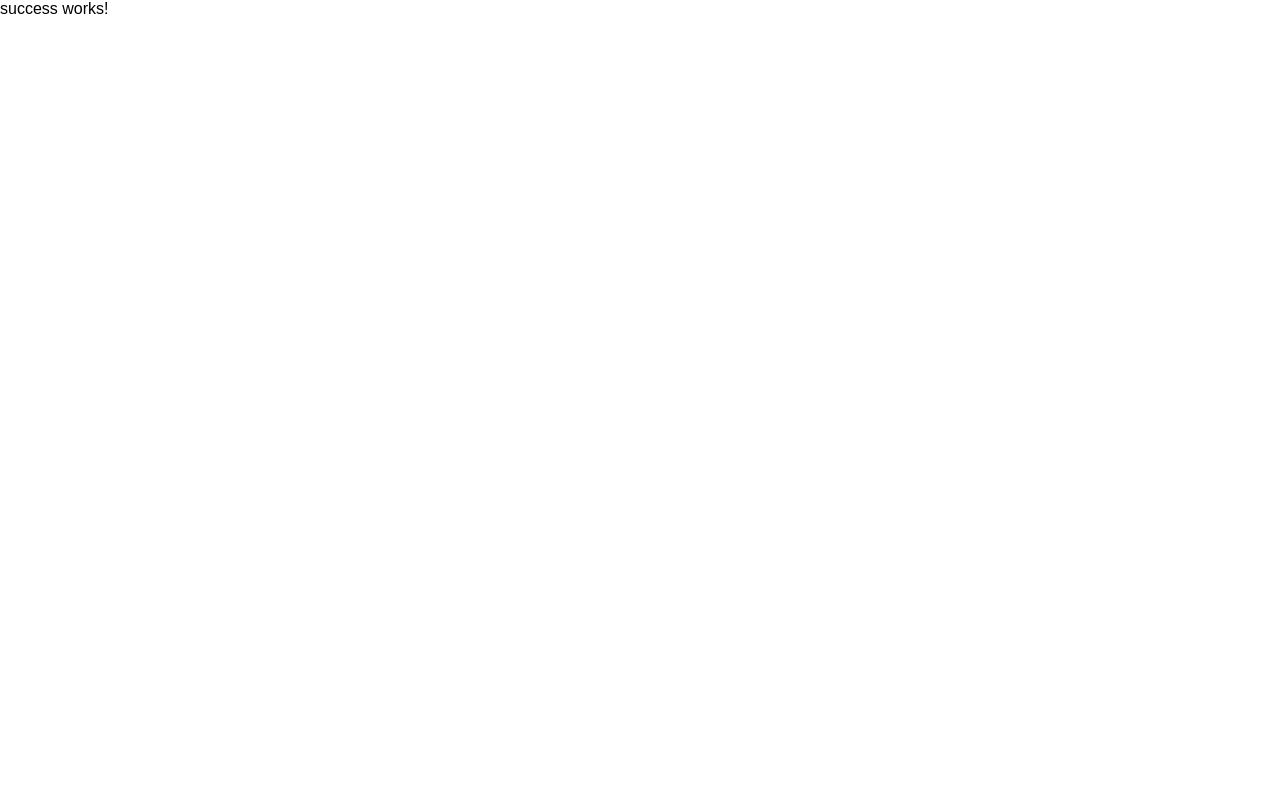
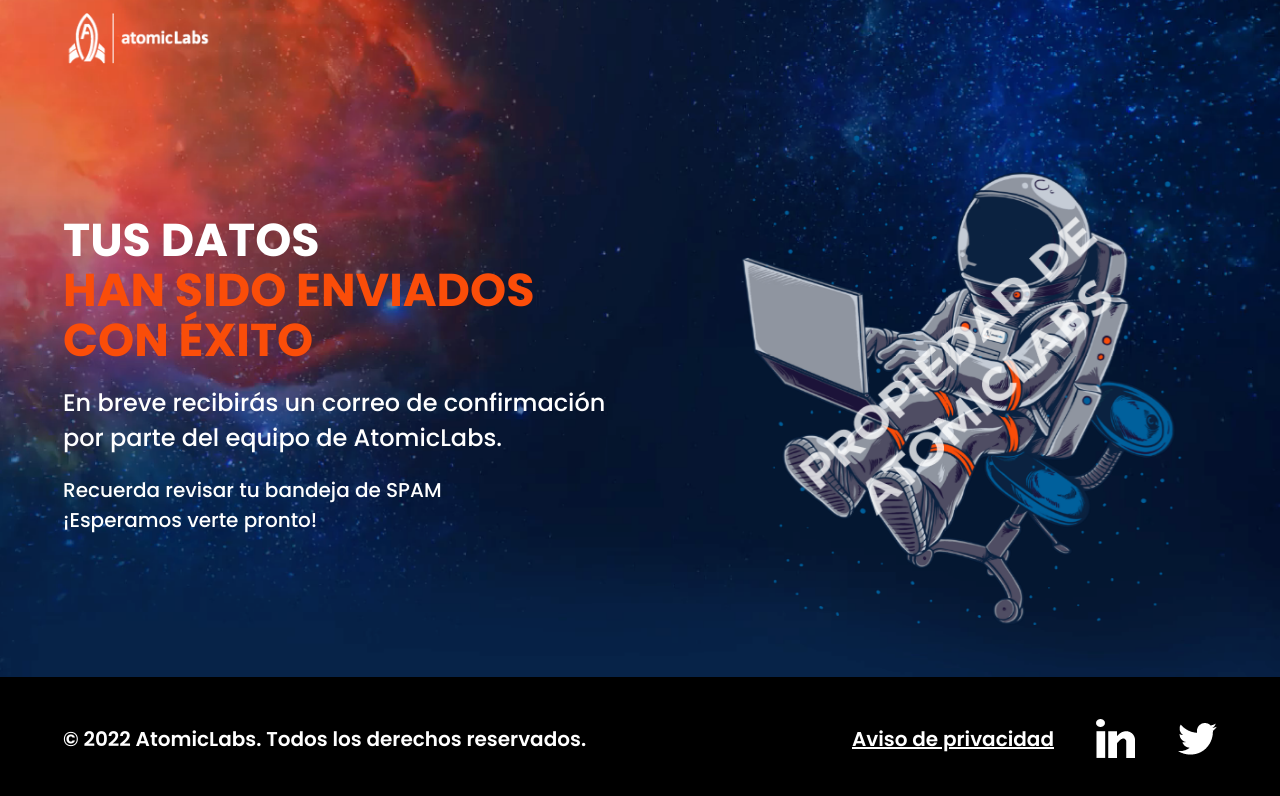
Before and after one commit to erickvpomie/atomic-test, an Angular app: page /success in a window 1280 px wide. Shown: the top 796 px of the page. Built offline with nearby package versions, Linux system fonts and the light colour scheme.

Commit message:
Se integra pantalla de success y ajusta estilos visuales.

```diff
--- a/src/app/pages/home/home.component.scss
+++ b/src/app/pages/home/home.component.scss
@@ -20,10 +20,43 @@
   }
 
   .presentation-layout {
+    position: relative;
     width: 1154px;
     height: 100vh;
     display: flex;
     z-index: 1;
+
+    .scroller-box{
+      width: 100%;
+      height: 100px;
+      position: absolute;
+      bottom: 0;
+      display: flex;
+      align-items: center;
+      justify-content: center;
+      color: $white-color;
+      .scroller-container{
+        width: 154px;
+        height: 100%;
+        display: flex;
+        flex-direction: column;
+        align-items: center;
+        .circle{
+          width: 58px;
+          height: 58px;
+          background: $white-color;
+          display: flex;
+          align-items: center;
+          justify-content: center;
+          border-radius: 50%;
+          cursor: pointer;
+          .arrow{
+            width: 20px;
+            object-fit: cover;
+          }
+        }
+      }
+    }
 
     .cosmonaut-container {
       width: 577px;
@@ -39,7 +72,7 @@
     }
 
     .promotion-container {
-      width: 5577px;
+      width: 577px;
       height: 100%;
       display: flex;
       flex-direction: column;
--- a/src/app/pages/home/home.component.ts
+++ b/src/app/pages/home/home.component.ts
@@ -8,6 +8,8 @@
   encapsulation: ViewEncapsulation.None
 })
 export class HomeComponent implements OnInit {
+
+  public showScroller : boolean = true;
 
   public cardsData    : Array<any> = [
     {
--- a/src/app/pages/register/register.component.html
+++ b/src/app/pages/register/register.component.html
@@ -1,25 +1,25 @@
-<div class="main-container">
+<div class="main-container animated">
   <img class="background" src="./assets/img/01.png" alt="space">
   <div class="register-layout">
-    <img class="main-logo" src="./assets/img/02.webp" alt="logo">
+    <img class="main-logo" src="./assets/img/02.webp" alt="logo" (click)="toHome()">
     <div class="process-layout">
       <div class="steps-container">
 
         <div class="time-line-container d-flex direction-column">
           <div class="numbers-container d-flex justify-content-space-between align-items-center">
-            <img class="step-number" src="./assets/img/16_alt.png" alt="logo" *ngIf="position == 0">
-            <img class="step-number" src="./assets/img/20.png" alt="logo" *ngIf="position !== 0">
+            <img class="step-number animated fadeIn " src="./assets/img/16_alt.png" alt="logo" *ngIf="position == 0">
+            <img class="step-number animated fadeIn" src="./assets/img/20.png" alt="logo" *ngIf="position !== 0">
 
-            <img class="step-number" src="./assets/img/17_alt.png" alt="logo" *ngIf="position == 0 || position == 1"> <!--Antes o la misma-->
-            <img class="step-number" src="./assets/img/20.png" alt="logo" *ngIf="position == 2 || position == 3 || position == 4"> <!-- después-->
+            <img class="step-number animated fadeIn delay-1" src="./assets/img/17_alt.png" alt="logo" *ngIf="position == 0 || position == 1"> <!--Antes o la misma-->
+            <img class="step-number animated fadeIn" src="./assets/img/20.png" alt="logo" *ngIf="position == 2 || position == 3 || position == 4"> <!-- después-->
 
 
-            <img class="step-number" src="./assets/img/18_alt.png" alt="logo" *ngIf="position == 0 || position == 1 || position == 2">
-            <img class="step-number" src="./assets/img/20.png" alt="logo" *ngIf="position == 3 || position == 4">
+            <img class="step-number animated fadeIn delay-2" src="./assets/img/18_alt.png" alt="logo" *ngIf="position == 0 || position == 1 || position == 2">
+            <img class="step-number animated fadeIn" src="./assets/img/20.png" alt="logo" *ngIf="position == 3 || position == 4">
 
 
-            <img class="step-number" src="./assets/img/19_alt.png" alt="logo" *ngIf="position == 0 || position == 1 || position == 2 || position == 3">
-            <img class="step-number" src="./assets/img/20.png" alt="logo" *ngIf="position == 4">
+            <img class="step-number animated fadeIn delay-3" src="./assets/img/19_alt.png" alt="logo" *ngIf="position == 0 || position == 1 || position == 2 || position == 3">
+            <img class="step-number animated fadeIn" src="./assets/img/20.png" alt="logo" *ngIf="position == 4">
           </div>
           <div class="progress-bar">
             <div class="progress-color" [ngClass]="{ 'pg-25' : position == 1,'pg-50': position == 2, 'pg-75' : position == 3, 'pg-100' : position == 4  }" ></div>
@@ -27,21 +27,21 @@
         </div>
 <!--        <div class="arrow-back d-flex align-items-center" *ngIf="position !== 0" (click)="previousStep()"> < Regresar </div>-->
         <div class="step-title d-flex fs-40 fw-bold align-items-center">
-          <img class="step-number" src="./assets/img/16.png" alt="logo" *ngIf="position == 0">
-          <div class="main-title" *ngIf="position == 0">TE QUEREMOS <span class="text-marked">CONOCER</span></div>
+          <img class="step-number animated fadeIn" src="./assets/img/16.png" alt="logo" *ngIf="position == 0">
+          <div class="main-title animated fadeIn" *ngIf="position == 0">TE QUEREMOS <span class="text-marked">CONOCER</span></div>
 
-          <img class="step-number" src="./assets/img/17.png" alt="logo" *ngIf="position == 1 && !phoneCodeScreen">
-          <img class="step-number" src="./assets/img/18.png" alt="logo" *ngIf="phoneCodeScreen">
+          <img class="step-number animated fadeIn" src="./assets/img/17.png" alt="logo" *ngIf="position == 1 && !phoneCodeScreen">
+          <img class="step-number animated fadeIn" src="./assets/img/18.png" alt="logo" *ngIf="phoneCodeScreen">
           <div class="main-title" *ngIf="position == 1">{{ headerPhoneText }} <span class="text-marked" *ngIf="!editIcon">CELULAR</span></div>
 
-          <img class="step-number" src="./assets/img/19.png" alt="logo" *ngIf="position == 3">
+          <img class="step-number animated fadeIn" src="./assets/img/19.png" alt="logo" *ngIf="position == 3">
           <div class="main-title" *ngIf="position == 3">TÉRMINOS Y <span class="text-marked">CONDICIONES</span></div>
 
         </div>
         <div class="form-container" *ngIf="position == 0">
-          <span class="fw-medium fs-20">Queremos saber que eres tu, por favor ingresa los siguientes datos:</span>
+          <span class="fw-medium fs-20 animated fadeIn delay-1">Queremos saber que eres tu, por favor ingresa los siguientes datos:</span>
           <generic-input
-            class="padding-top-20"
+            class="padding-top-20 animated fadeIn"
             [label]="'Nombre(s)'"
             [lockIcon]="true"
             [hasError]="hasErrorsName"
@@ -51,7 +51,7 @@
           ></generic-input>
 
           <generic-input
-            class="padding-top-20"
+            class="padding-top-20 animated fadeIn"
             [label]="'Apellidos'"
             [lockIcon]="true"
             [hasError]="hasErrorsLastName"
--- a/src/app/pages/register/register.component.scss
+++ b/src/app/pages/register/register.component.scss
@@ -28,6 +28,12 @@
     display: flex;
     flex-direction: column;
     align-items: flex-start;
+
+    .main-logo{
+      width: 150px;
+      object-fit: cover;
+      cursor: pointer;
+    }
 
     .process-layout {
       width: 100%;
@@ -179,14 +185,6 @@
 
 }
 
-.text-marked {
-  color: $primary-color;
-}
-
-.text-unmarked {
-  color: $white-color;
-}
-
 .sender-splash{
   width: 100%;
   height: 100vh;
--- a/src/app/pages/register/register.component.ts
+++ b/src/app/pages/register/register.component.ts
@@ -8,7 +8,7 @@
 })
 export class RegisterComponent implements OnInit {
 
-  public position           : number  = 3;
+  public position           : number  = 0;
   public showBack           : boolean = false;
   public hasErrorsName      : boolean = false;
   public hasErrorsLastName  : boolean = false;
@@ -95,6 +95,10 @@
     this.router.navigate(['success']).then();
   }
 
+  toHome(){
+    this.router.navigate(['home']).then();
+  }
+
   @HostListener('document:keydown.escape', []) onKeydownHandler() {
     this.showConditions = false;
   }
--- a/src/app/pages/success/success.component.html
+++ b/src/app/pages/success/success.component.html
@@ -1 +1,22 @@
-<p>success works!</p>
+<div class="main-container">
+  <img class="background" src="./assets/img/01.png" alt="space">
+  <div class="success-layout">
+    <img class="main-logo" src="./assets/img/02.webp" alt="logo" (click)="toHome()">
+    <div class="details-layout">
+      <div class="description-container">
+
+        <div class="main-text fs-46 fw-bold text-unmarked animated fadeIn">TUS DATOS<br><span class="text-marked">HAN SIDO ENVIADOS<br>CON ÉXITO</span>
+        </div>
+        <div class="subtitles fw-medium fs-24 animated fadeIn delay-1">En breve recibirás un correo de confirmación <br> por parte del equipo de
+          AtomicLabs.
+        </div>
+        <div class="subtitles-bottom fs-20 fw-medium animated fadeIn delay-1">Recuerda revisar tu bandeja de SPAM <br>¡Esperamos verte pronto!</div>
+
+      </div>
+      <div class="cosmonaut-container">
+        <img class="cosmonaut animated animated-slows headShake infinite" src="./assets/img/26.png" alt="">
+      </div>
+    </div>
+  </div>
+</div>
+<generic-footer></generic-footer>
--- a/src/app/pages/success/success.component.scss
+++ b/src/app/pages/success/success.component.scss
@@ -0,0 +1,79 @@
+@import "../../theme/styles/styles";
+
+.main-container {
+  width: 100%;
+  height: calc(100vh - 123px);
+  position: relative;
+  background: $secondary-color;
+  display: flex;
+  flex-direction: column;
+  align-items: center;
+  overflow: hidden;
+  user-select: none;
+
+  .background {
+    width: 100%;
+    height: 100%;
+    object-fit: cover;
+    position: absolute;
+    z-index: 0;
+    left: 0;
+    top: 0;
+  }
+
+  .success-layout {
+    position: relative;
+    width: 1154px;
+    height: 100vh;
+    display: flex;
+    flex-direction: column;
+    align-items: flex-start;
+
+    .main-logo {
+      width: 150px;
+      object-fit: cover;
+      padding-bottom: 50px;
+      cursor: pointer;
+    }
+
+    .details-layout{
+      width: 100%;
+      height: 500px;
+      display: flex;
+      align-items: center;
+      justify-content: space-between;
+
+      .description-container{
+        width: 577px;
+        height: 100%;
+        display: flex;
+        flex-direction: column;
+        justify-content: center;
+        color: $white-color;
+        .main-text{
+          line-height: 50px;
+          padding-bottom: 20px;
+        }
+        .subtitles{
+          padding-bottom: 20px;
+        }
+      }
+
+      .cosmonaut-container{
+        width: 500px;
+        height: 100%;
+        display: flex;
+        justify-content: center;
+        .cosmonaut{
+          width: 100%;
+          object-fit: contain;
+        }
+      }
+
+    }
+
+
+  }
+
+
+}
--- a/src/app/pages/success/success.component.ts
+++ b/src/app/pages/success/success.component.ts
@@ -1,4 +1,5 @@
 import { Component, OnInit } from '@angular/core';
+import {Router} from "@angular/router";
 
 @Component({
   selector: 'app-success',
@@ -7,9 +8,15 @@
 })
 export class SuccessComponent implements OnInit {
 
-  constructor() { }
+  constructor(
+    private router : Router
+  ) { }
 
   ngOnInit(): void {
   }
 
+  toHome(){
+    this.router.navigate(['home']).then();
+  }
+
 }
--- a/src/app/theme/styles/styles.scss
+++ b/src/app/theme/styles/styles.scss
@@ -19,3 +19,11 @@
   background: $primary-color !important;
   border-radius: 10px !important;
 }
+
+.text-marked {
+  color: $primary-color;
+}
+
+.text-unmarked {
+  color: $white-color;
+}
```
Also changed, not shown: src/app/pages/home/home.component.html (+13 -3 lines), src/assets/img/26.png (renamed from src/assets/img/Group 4039.png), src/assets/img/27.svg (added).
